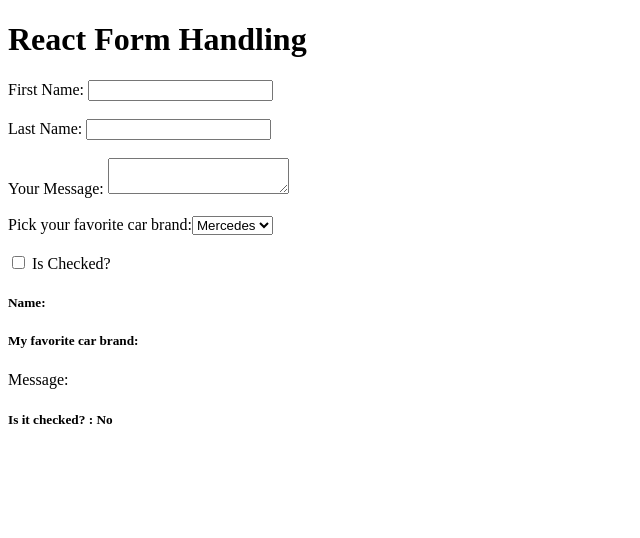
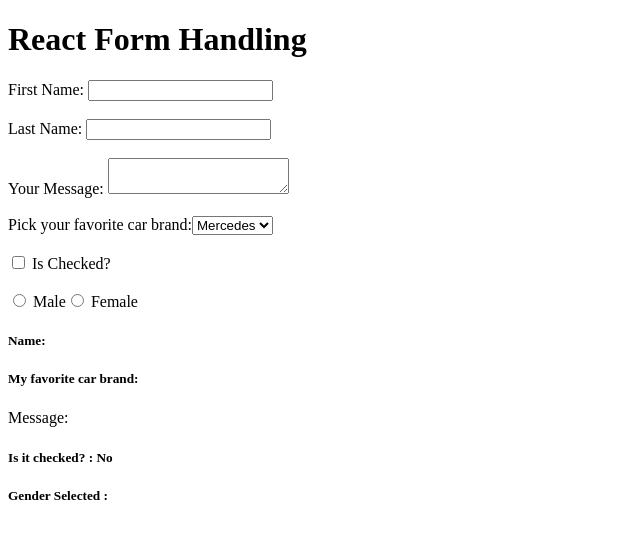
Before and after one commit to MccGrey/react-form-handling, a React (Create React App) app: page / in a window 1280 px wide. Shown: the top 538 px of the page, without its empty margins (0-640 px from the left). Built offline with nearby package versions, Linux system fonts and the light colour scheme.

Commit message:
update - add radio input

```diff
--- a/src/App.js
+++ b/src/App.js
@@ -6,6 +6,7 @@ function App() {
     lname: "",
     message: "",
     isChecked: false,
+    gender: "",
   });
 
   const handleChange = (e) => {
@@ -77,6 +78,28 @@ function App() {
           />{" "}
           Is Checked?
         </label>
+        <br />
+        <br />
+        <label>
+          <input
+            type="radio"
+            name="gender"
+            value="male"
+            checked={state.gender === "male"}
+            onChange={handleChange}
+          />{" "}
+          Male
+        </label>
+        <label>
+          <input
+            type="radio"
+            name="gender"
+            value="female"
+            checked={state.gender === "female"}
+            onChange={handleChange}
+          />{" "}
+          Female
+        </label>
       </form>
       <h5>
         Name: {state.fname} {state.lname}
@@ -84,6 +107,7 @@ function App() {
       <h5>My favorite car brand: {state.carBrand}</h5>
       <p>Message: {state.message}</p>
       <h5>Is it checked? : {state.isChecked ? "Yes" : "No"}</h5>
+      <h5>Gender Selected : {state.gender}</h5>
     </div>
   );
 }
```
